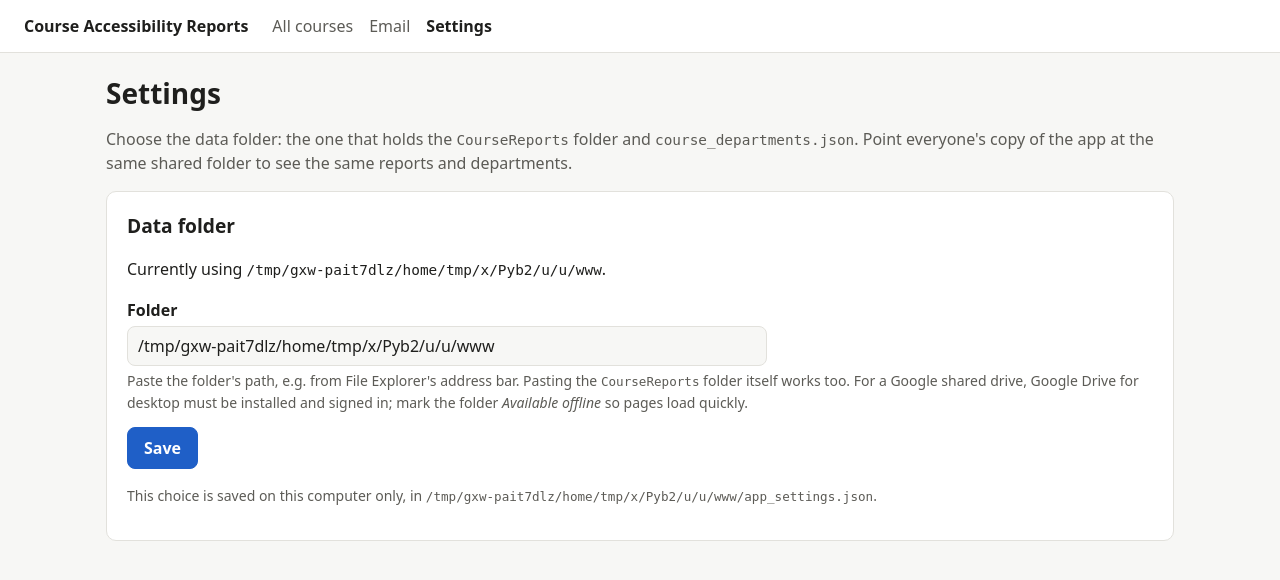
After one commit to rbbass/Title-II-Course-Status-Summaries, a Flask app: page /settings in a window 1280 px wide. The commit adds this page. Shown: the top 580 px of the page. Run offline with Flask 3, Linux system fonts and the light colour scheme.

Commit message:
Add shared data folder setting and packaged Windows build
- Settings page chooses the data folder (CourseReports/ plus
  course_departments.json), saved per computer in app_settings.json, so
  several people can share one synced folder such as a Google shared drive.
- Pages redirect to Settings when the folder isn't chosen or reachable.
- build.ps1 packages the app with PyInstaller for people without Python;
  the .exe opens the browser on launch.
- Sync course reports and department assignments.

Co-Authored-By: Claude Opus 5.5 <noreply@anthropic.com>

```diff
--- a/app.py
+++ b/app.py
@@ -5,11 +5,12 @@ Local web app for browsing course-report JSON exports over time.
 Usage:
     python app.py                         # serves http://127.0.0.1:5077 (or the next free port)
     python app.py --port 8080 --debug
-    python app.py --reports-dir path/to/exports
+    python app.py --data-dir "G:/Shared drives/Team/Reports"   # this run only
 
-Reports live in CourseReports/<course>/<timestamp>.json (see report_store.py). They arrive
-from Gmail (see gmail_source.py), from the upload form, or by dropping an export into
-CourseReports/, where it is filed automatically.
+Reports live in <data folder>/CourseReports/<course>/<timestamp>.json (see report_store.py),
+next to course_departments.json. The data folder is chosen on the Settings page (see
+app_settings.py). Reports arrive from Gmail (see gmail_source.py), from the upload form, or by
+dropping an export into CourseReports/, where it is filed automatically.
 """
 
 from __future__ import annotations
@@ -19,6 +20,8 @@ import json
 import math
 import os
 import socket
+import threading
+import webbrowser
 from datetime import datetime
 from pathlib import Path
 
@@ -26,12 +29,13 @@ from flask import Flask, Response, abort, flash, redirect, render_template, requ
 from markupsafe import Markup, escape
 
 import accessibility_report as ar
+import app_settings
 import gmail_source
 import report_store
 
-app = Flask(__name__)
-app.config["REPORTS_DIR"] = Path(__file__).parent / "CourseReports"
-app.config["DEPARTMENTS_FILE"] = Path(__file__).parent / "course_departments.json"
+app = Flask(__name__, template_folder=app_settings.BUNDLE_DIR / "templates",
+            static_folder=app_settings.BUNDLE_DIR / "static")
+app.config["DATA_DIR"] = app_settings.saved_data_dir()  # None until chosen on the Settings page
 app.config["MAX_CONTENT_LENGTH"] = 10 * 1024 * 1024
 app.secret_key = os.urandom(16)
 
@@ -56,21 +60,29 @@ DEPARTMENTS = ["CEE", "CS", "ECE", "ETM", "MME"]
 
 # --------------------------------------------------------------------------- data
 
+def data_dir() -> Path | None:
+    d = app.config["DATA_DIR"]
+    return Path(d) if d else None
+
+
 def reports_dir() -> Path:
-    return Path(app.config["REPORTS_DIR"])
+    return data_dir() / app_settings.REPORTS_NAME
+
+
+def departments_file() -> Path:
+    return data_dir() / app_settings.DEPARTMENTS_NAME
 
 
 def load_departments() -> dict[str, str]:
     """{course name: department code}."""
     try:
-        return json.loads(Path(app.config["DEPARTMENTS_FILE"]).read_text(encoding="utf-8"))
+        return json.loads(departments_file().read_text(encoding="utf-8"))
     except (OSError, ValueError):
         return {}
 
 
 def save_departments(mapping: dict[str, str]) -> None:
-    Path(app.config["DEPARTMENTS_FILE"]).write_text(json.dumps(dict(sorted(mapping.items())), indent=2) + "\n",
-                                                    encoding="utf-8")
+    departments_file().write_text(json.dumps(dict(sorted(mapping.items())), indent=2) + "\n", encoding="utf-8")
 
 
 def load_snapshot(snap: report_store.Snapshot) -> dict:
@@ -385,6 +397,48 @@ def course_delete(course: str):
     return redirect(url_for("course", course=course, at=view if view in snaps and view != at else None))
 
 
+# --------------------------------------------------------------------------- routes: settings
+
+@app.before_request
+def require_data_dir():
+    """Send every page to Settings until the data folder is chosen and reachable."""
+    if request.endpoint in ("settings", "settings_save", "static"):
+        return None
+    d = data_dir()
+    if d is None:
+        flash("Choose the folder that holds the course reports to get started.", "notice")
+        return redirect(url_for("settings"))
+    if not d.is_dir():
+        flash(f"Can't reach the data folder {d}. If it's on Google Drive, check that Google Drive for "
+              "desktop is running and signed in, or choose another folder.", "error")
+        return redirect(url_for("settings"))
+    reports_dir().mkdir(exist_ok=True)
+    return None
+
+
+@app.get("/settings")
+def settings():
+    return render_template("settings.html", data_dir=data_dir(), reports_name=app_settings.REPORTS_NAME,
+                           departments_name=app_settings.DEPARTMENTS_NAME, settings_file=app_settings.SETTINGS_FILE)
+
+
+@app.post("/settings")
+def settings_save():
+    text = request.form.get("data_dir", "")
+    if not text.strip():
+        flash("Enter a folder.", "error")
+        return redirect(url_for("settings"))
+    path = app_settings.normalize_data_dir(text)
+    if not path.is_dir():
+        flash(f"Folder not found: {path}", "error")
+        return redirect(url_for("settings"))
+    (path / app_settings.REPORTS_NAME).mkdir(exist_ok=True)
+    app_settings.save(app_settings.load() | {"data_dir": str(path)})
+    app.config["DATA_DIR"] = path
+    flash(f"Using reports in {path / app_settings.REPORTS_NAME}.", "ok")
+    return redirect(url_for("index"))
+
+
 # --------------------------------------------------------------------------- routes: email
 
 @app.get("/email")
@@ -471,14 +525,16 @@ def port_free(port: int) -> bool:
 
 def main() -> None:
     p = argparse.ArgumentParser(description="Serve course accessibility reports locally.")
-    p.add_argument("--reports-dir", type=Path, default=app.config["REPORTS_DIR"],
-                   help="folder of course-report snapshots (default: CourseReports/)")
+    p.add_argument("--data-dir", type=Path,
+                   help="folder holding CourseReports/ and course_departments.json, for this run only "
+                        "(default: the one chosen on the Settings page)")
     p.add_argument("--port", type=int, help=f"port to serve on (default: first free from {DEFAULT_PORT})")
     p.add_argument("--debug", action="store_true", help="auto-reload on code changes")
+    p.add_argument("--no-browser", action="store_true", help="don't open the browser (packaged app only)")
     args = p.parse_args()
 
-    args.reports_dir.mkdir(parents=True, exist_ok=True)
-    app.config["REPORTS_DIR"] = args.reports_dir
+    if args.data_dir:
+        app.config["DATA_DIR"] = args.data_dir
 
     # The debug reloader re-runs this in a child process; reuse the port the parent chose.
     port = int(os.environ.get("REPORTS_APP_PORT", 0)) or args.port
@@ -490,6 +546,13 @@ def main() -> None:
         raise SystemExit(f"Port {port} is already in use; pick another with --port.")
     os.environ["REPORTS_APP_PORT"] = str(port)
 
+    url = f"http://127.0.0.1:{port}/"
+    if app_settings.FROZEN:
+        # Double-clicked .exe: say what this window is and open the app in the browser.
+        print(f"Course Accessibility Reports is running at {url}\nClose this window to stop it.\n")
+        if not args.no_browser:
+            threading.Timer(1.0, webbrowser.open, [url]).start()
+
     # Bound to localhost only: this is a single-user tool, not a server.
     app.run(host="127.0.0.1", port=port, debug=args.debug)
 
--- a/course_departments.json
+++ b/course_departments.json
@@ -2,5 +2,5 @@
   "Adv Power Systems Protection 001 Spring 2022": "ECE",
   "Analytical Methods 4 Pwr Sys 001 Fall 2025": "ECE",
   "Power Systems I 001 Fall 2026": "ECE",
-  "Power Systems II 001 Spring 2026": "MME"
+  "Power Systems II 001 Spring 2026": "ECE"
 }
--- a/gmail_source.py
+++ b/gmail_source.py
@@ -22,12 +22,12 @@ from pathlib import Path
 
 import accessibility_report as ar
 import report_store
+from app_settings import APP_DIR
 
-BASE = Path(__file__).parent
-SECRETS = BASE / "secrets"
+SECRETS = APP_DIR / "secrets"
 CLIENT_FILE = SECRETS / "credentials.json"
 TOKEN_FILE = SECRETS / "token.json"
-SETTINGS_FILE = BASE / "mail_settings.json"
+SETTINGS_FILE = APP_DIR / "mail_settings.json"
 
 SCOPES = ["https://www.googleapis.com/auth/gmail.readonly"]
 
--- a/static/style.css
+++ b/static/style.css
@@ -153,6 +153,8 @@ td.row-action form { margin: 0; }
   font: inherit; padding: 7px 10px; border: 1px solid var(--border); border-radius: 8px;
   background: var(--bg); color: var(--text); width: 100%; max-width: 420px;
 }
+.settings #data_dir { max-width: 640px; }
+.settings form + .sub { margin-top: 16px; }
 .settings .hint { margin-top: 4px; }
 .steps li { margin-bottom: 6px; }
 
--- a/templates/base.html
+++ b/templates/base.html
@@ -13,6 +13,7 @@
     <nav aria-label="Main">
       <a href="{{ url_for('index') }}"{% if request.endpoint == 'index' %} aria-current="page"{% endif %}>All courses</a>
       <a href="{{ url_for('email') }}"{% if request.endpoint == 'email' %} aria-current="page"{% endif %}>Email</a>
+      <a href="{{ url_for('settings') }}"{% if request.endpoint == 'settings' %} aria-current="page"{% endif %}>Settings</a>
     </nav>
   </header>
   <main id="main">
--- /dev/null
+++ b/templates/settings.html
@@ -0,0 +1,25 @@
+{% extends "base.html" %}
+{% block title %}Settings · Course Accessibility Reports{% endblock %}
+
+{% block content %}
+  <h1>Settings</h1>
+  <p class="lede">Choose the data folder: the one that holds the <code>{{ reports_name }}</code> folder and
+    <code>{{ departments_name }}</code>. Point everyone's copy of the app at the same shared folder
+    to see the same reports and departments.</p>
+
+  <section class="card settings" aria-labelledby="data-h">
+    <h2 id="data-h">Data folder</h2>
+    {% if data_dir %}<p>Currently using <code>{{ data_dir }}</code>.</p>{% endif %}
+    <form method="post" action="{{ url_for('settings_save') }}">
+      <label for="data_dir">Folder</label>
+      <input type="text" id="data_dir" name="data_dir" required spellcheck="false" autocomplete="off"
+             value="{{ data_dir or '' }}" placeholder="G:\Shared drives\MCECS ADA Course Reports"
+             aria-describedby="data-hint">
+      <p class="hint" id="data-hint">Paste the folder's path, e.g. from File Explorer's address bar. Pasting the
+        <code>{{ reports_name }}</code> folder itself works too. For a Google shared drive, Google Drive for desktop
+        must be installed and signed in; mark the folder <em>Available offline</em> so pages load quickly.</p>
+      <button type="submit">Save</button>
+    </form>
+    <p class="sub">This choice is saved on this computer only, in <code>{{ settings_file }}</code>.</p>
+  </section>
+{% endblock %}
```
Also changed, not shown: CourseReports/Power Systems I 001 Fall 2026/2026-10-28_164505.json (deleted, +0 -1 lines), CourseReports/Power Systems I 001 Fall 2026/2026-11-12_110305.json (added, +1 -0 lines), app_settings.py (added, +51 -0 lines), README.md, 2 other files.
